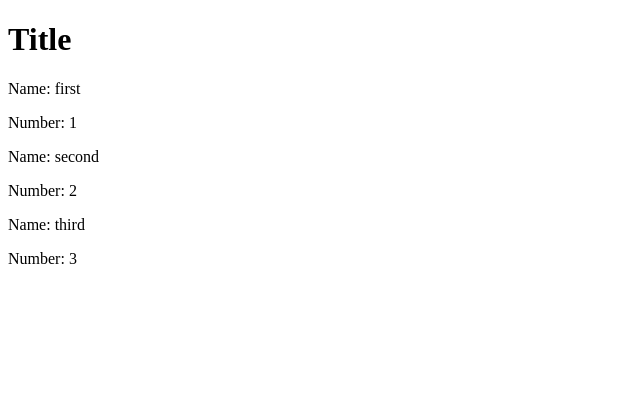
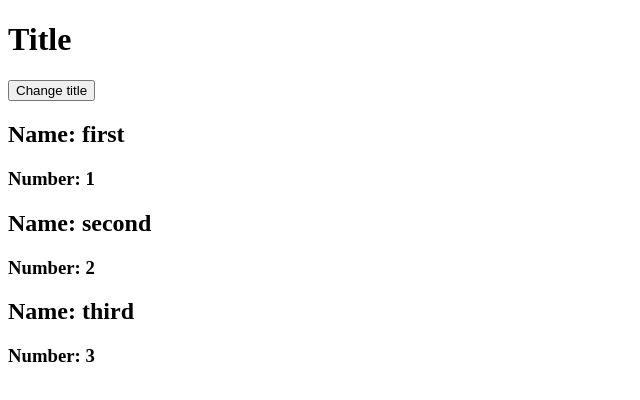
Before and after one commit to samolevich/reactapp, a React (Create React App) app: page / in a window 1280 px wide. Shown: the top 400 px of the page, without its empty margins (0-640 px from the left). Built offline with nearby package versions, Linux system fonts and the light colour scheme; the HTML template or start-up script is replaced by a standard one.

Commit message:
add event on button click

```diff
--- a/src/App.js
+++ b/src/App.js
@@ -7,12 +7,19 @@ export class App extends Component {
       {name: 'first', number: 1},
       {name: 'second', number: 2},
       {name: 'third', number: 3},
-    ]
+    ],
+    title: 'Title',
   }
+
+  changeTitle = () => {
+    this.setState({title: 'New Title'})
+  }
+
   render() {
     return (
       <div>
-        <h1>Title</h1>
+        <h1>{this.state.title}</h1>
+        <button onClick={this.changeTitle}>Change title</button>
         <Item name={this.state.items[0].name} number={this.state.items[0].number} />
         <Item name={this.state.items[1].name} number={this.state.items[1].number} />
         <Item name={this.state.items[2].name} number={this.state.items[2].number} />
--- a/src/Components/Item.jsx
+++ b/src/Components/Item.jsx
@@ -3,8 +3,8 @@ import React from 'react'
 export default props => {
   return (
     <div>
-      <p>Name: {props.name}</p>
-      <p>Number: {props.number}</p>
+      <h2>Name: {props.name}</h2>
+      <h3>Number: {props.number}</h3>
     </div>
   )
 }
```
